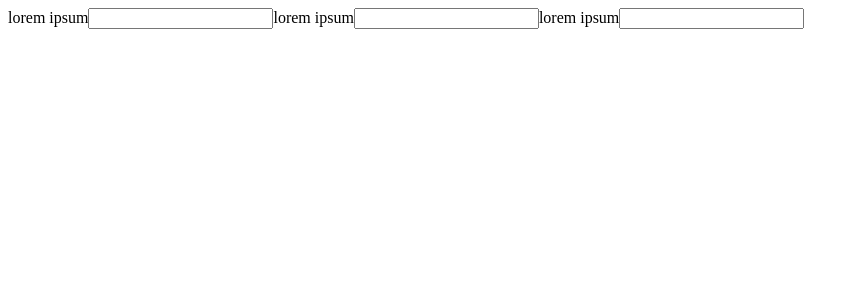
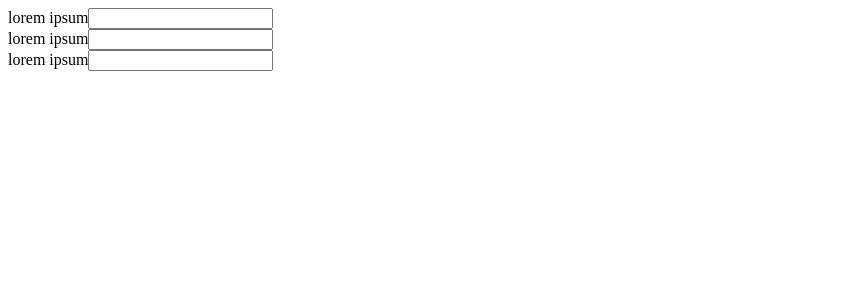
Before and after one commit to StevendeValk-Atos/angular-address-form, an Angular app: page / in a window 1280 px wide. Shown: the top 300 px of the page, without its empty margins (0-858 px from the left). Built offline with nearby package versions, Linux system fonts and the light colour scheme.

Commit message:
Added input-group-container in address-input-group

```diff
--- a/src/app/organisms/address-input-group/address-input-group.component.html
+++ b/src/app/organisms/address-input-group/address-input-group.component.html
@@ -1,3 +1,5 @@
-<app-labeled-input></app-labeled-input>
-<app-labeled-input></app-labeled-input>
-<app-labeled-input></app-labeled-input>
+<div class="input-group-container">
+    <app-labeled-input></app-labeled-input>
+    <app-labeled-input></app-labeled-input>
+    <app-labeled-input></app-labeled-input>
+</div>
--- a/src/app/organisms/address-input-group/address-input-group.component.scss
+++ b/src/app/organisms/address-input-group/address-input-group.component.scss
@@ -0,0 +1,4 @@
+.input-group-container {
+    display: flex;
+    flex-direction: column;
+}
```
